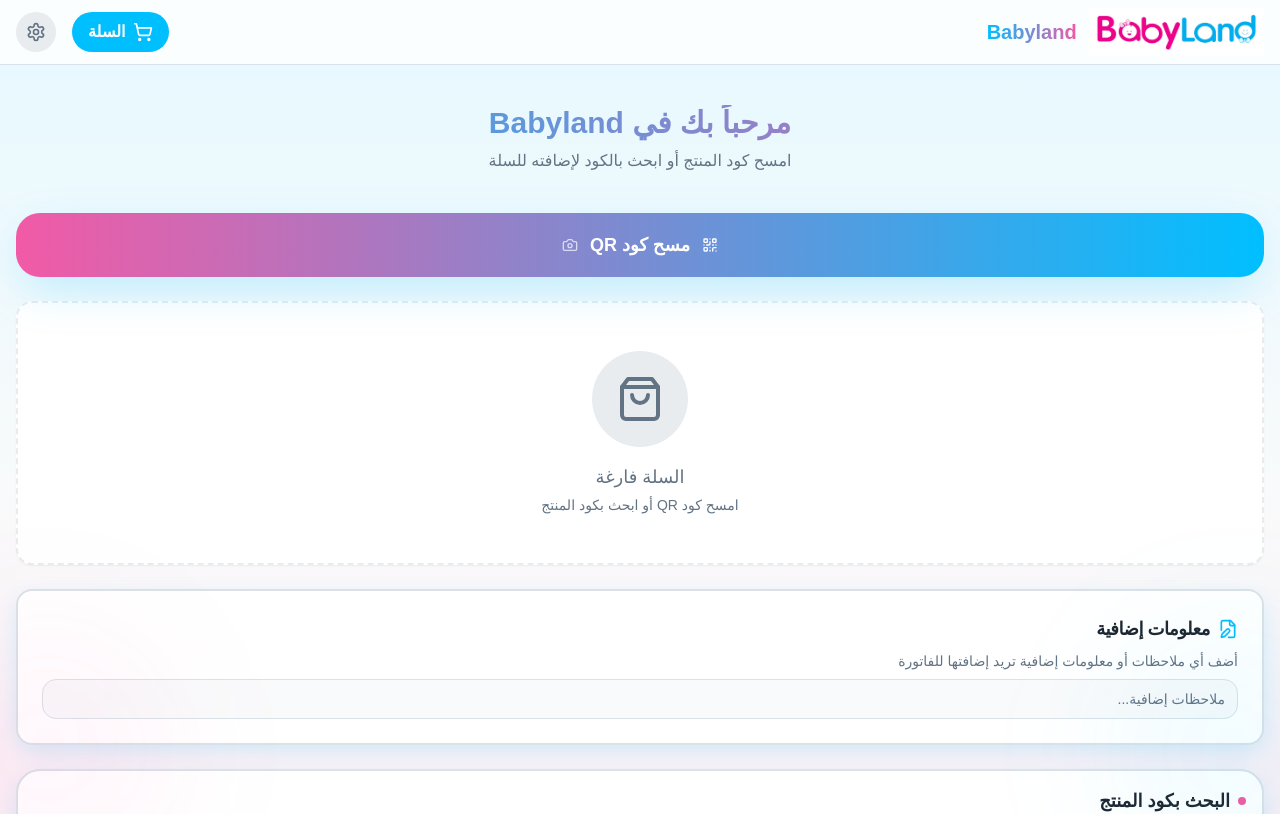
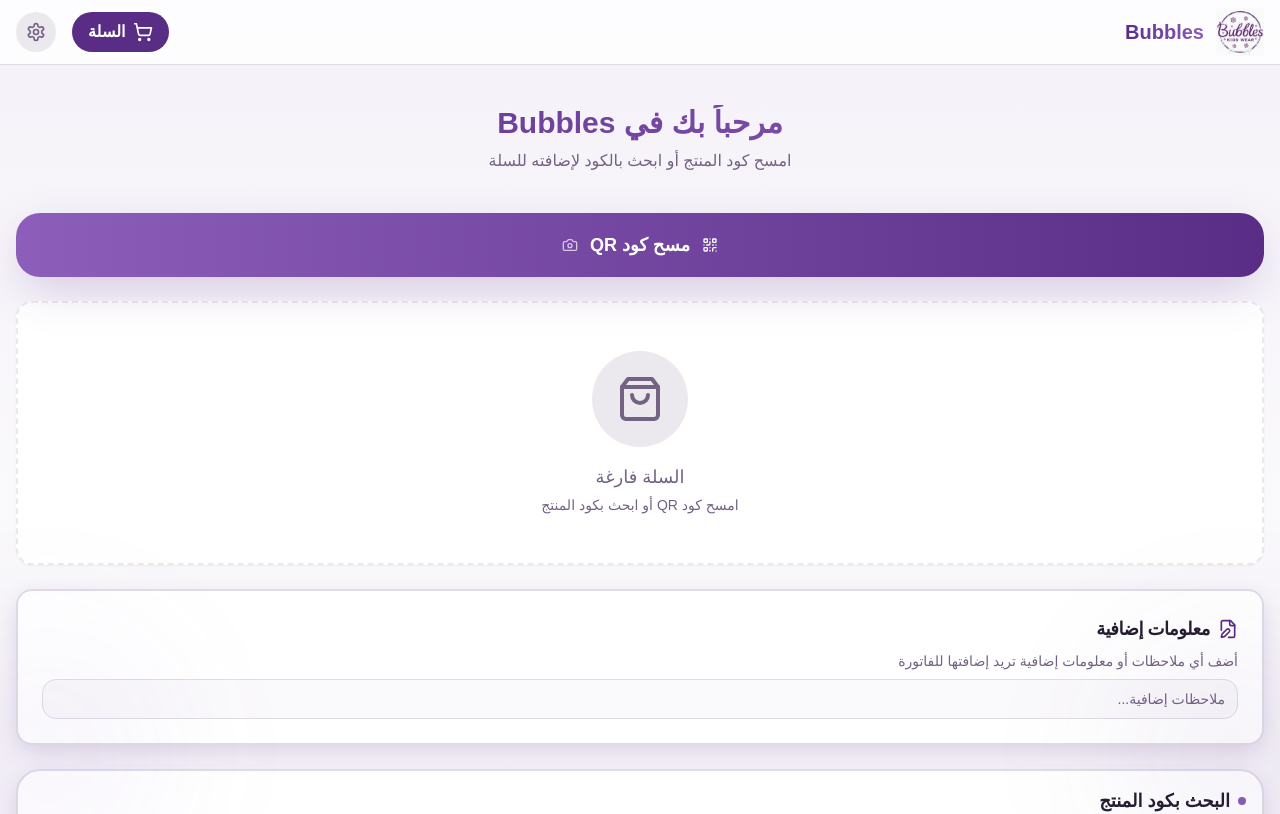
Before and after one commit to Yassin-bassem/didutti, a React (Vite) app: page / in a window 1280 px wide. Shown: the top 814 px of the page. Built offline with nearby package versions, Linux system fonts and the light colour scheme; the HTML template or start-up script is replaced by a standard one.

Commit message:
Replaced logo with bubbles
Co-authored-by: yassinbassem151-lang <243665570+yassinbassem151-lang@users.noreply.github.com>

```diff
--- a/index.html
+++ b/index.html
@@ -4,8 +4,8 @@
     <meta charset="UTF-8" />
     <meta name="viewport" content="width=device-width, initial-scale=1.0" />
     <!-- TODO: Set the document title to the name of your application -->
-    <title>Bubbles</title>
-    <meta name="description" content="Bubbles">
+    <title>Bubbles Kids Wear</title>
+    <meta name="description" content="Bubbles Kids Wear - ملابس أطفال">
     <meta name="author" content="Lovable" />
 
     <!-- TODO: Update og:title to match your application name -->
--- a/src/components/Header.tsx
+++ b/src/components/Header.tsx
@@ -1,7 +1,7 @@
 import { Link } from 'react-router-dom';
 import { ShoppingCart, Settings } from 'lucide-react';
 import { useCart } from '@/contexts/CartContext';
-import babylandLogo from '@/assets/baby-land-logo.jpg';
+import bubblesLogo from '@/assets/bubbles-logo.jpeg';
 
 const Header = () => {
   const { totalItems } = useCart();
@@ -10,8 +10,8 @@ const Header = () => {
     <header className="sticky top-0 z-50 w-full border-b border-border bg-card/95 backdrop-blur supports-[backdrop-filter]:bg-card/80">
       <div className="container flex h-16 items-center justify-between">
         <Link to="/" className="flex items-center gap-3 transition-transform hover:scale-105">
-          <img src={babylandLogo} alt="Babyland" className="h-12 w-auto object-contain" />
-          <span className="text-xl font-bold gradient-text">Babyland</span>
+          <img src={bubblesLogo} alt="Bubbles" className="h-12 w-auto object-contain" />
+          <span className="text-xl font-bold gradient-text">Bubbles</span>
         </Link>
 
         <nav className="flex items-center gap-4">
--- a/src/index.css
+++ b/src/index.css
@@ -6,53 +6,53 @@
 
 @layer base {
   :root {
-    /* Babyland Brand Colors - Playful Blue & Pink Theme */
-    --background: 200 20% 98%;
-    --foreground: 210 25% 15%;
+    /* Bubbles Brand Colors - Purple & White Theme */
+    --background: 270 20% 98%;
+    --foreground: 270 25% 15%;
 
     --card: 0 0% 100%;
-    --card-foreground: 210 25% 15%;
+    --card-foreground: 270 25% 15%;
 
     --popover: 0 0% 100%;
-    --popover-foreground: 210 25% 15%;
+    --popover-foreground: 270 25% 15%;
 
-    /* Primary - Cyan/Turquoise Blue */
-    --primary: 195 100% 50%;
+    /* Primary - Deep Purple */
+    --primary: 270 50% 35%;
     --primary-foreground: 0 0% 100%;
 
-    /* Secondary - Soft Pink */
-    --secondary: 330 85% 65%;
+    /* Secondary - Lighter Purple */
+    --secondary: 270 40% 55%;
     --secondary-foreground: 0 0% 100%;
 
-    --muted: 200 15% 92%;
-    --muted-foreground: 210 15% 45%;
+    --muted: 270 10% 92%;
+    --muted-foreground: 270 15% 45%;
 
-    /* Accent - Light Pink */
-    --accent: 330 70% 92%;
-    --accent-foreground: 330 85% 45%;
+    /* Accent - Soft Lavender */
+    --accent: 270 40% 92%;
+    --accent-foreground: 270 50% 35%;
 
     --destructive: 0 84% 60%;
     --destructive-foreground: 0 0% 100%;
 
-    --border: 200 20% 88%;
-    --input: 200 20% 88%;
-    --ring: 195 100% 50%;
+    --border: 270 15% 88%;
+    --input: 270 15% 88%;
+    --ring: 270 50% 35%;
 
     --radius: 1rem;
 
-    /* Custom Babyland Colors */
-    --baby-blue: 195 100% 50%;
-    --baby-blue-light: 195 100% 95%;
-    --baby-pink: 330 85% 65%;
-    --baby-pink-light: 330 70% 95%;
-    --baby-gradient: linear-gradient(135deg, hsl(195, 100%, 50%) 0%, hsl(330, 85%, 65%) 100%);
-    --baby-gradient-soft: linear-gradient(135deg, hsl(195, 100%, 95%) 0%, hsl(330, 70%, 95%) 100%);
+    /* Custom Bubbles Colors */
+    --baby-blue: 270 50% 35%;
+    --baby-blue-light: 270 40% 96%;
+    --baby-pink: 270 40% 55%;
+    --baby-pink-light: 270 30% 95%;
+    --baby-gradient: linear-gradient(135deg, hsl(270, 50%, 35%) 0%, hsl(270, 40%, 55%) 100%);
+    --baby-gradient-soft: linear-gradient(135deg, hsl(270, 40%, 96%) 0%, hsl(270, 30%, 95%) 100%);
 
     /* Shadows */
-    --shadow-sm: 0 2px 8px -2px hsl(195 100% 50% / 0.15);
-    --shadow-md: 0 8px 24px -4px hsl(195 100% 50% / 0.2);
-    --shadow-lg: 0 16px 48px -8px hsl(195 100% 50% / 0.25);
-    --shadow-pink: 0 8px 24px -4px hsl(330 85% 65% / 0.3);
+    --shadow-sm: 0 2px 8px -2px hsl(270 50% 35% / 0.15);
+    --shadow-md: 0 8px 24px -4px hsl(270 50% 35% / 0.2);
+    --shadow-lg: 0 16px 48px -8px hsl(270 50% 35% / 0.25);
+    --shadow-pink: 0 8px 24px -4px hsl(270 40% 55% / 0.3);
 
     --sidebar-background: 0 0% 98%;
     --sidebar-foreground: 240 5.3% 26.1%;
@@ -65,33 +65,33 @@
   }
 
   .dark {
-    --background: 210 25% 8%;
-    --foreground: 200 20% 95%;
+    --background: 270 25% 8%;
+    --foreground: 270 20% 95%;
 
-    --card: 210 25% 12%;
-    --card-foreground: 200 20% 95%;
+    --card: 270 25% 12%;
+    --card-foreground: 270 20% 95%;
 
-    --popover: 210 25% 12%;
-    --popover-foreground: 200 20% 95%;
+    --popover: 270 25% 12%;
+    --popover-foreground: 270 20% 95%;
 
-    --primary: 195 100% 55%;
-    --primary-foreground: 210 25% 8%;
+    --primary: 270 50% 55%;
+    --primary-foreground: 270 25% 8%;
 
-    --secondary: 330 75% 55%;
+    --secondary: 270 40% 45%;
     --secondary-foreground: 0 0% 100%;
 
-    --muted: 210 25% 18%;
-    --muted-foreground: 200 15% 60%;
+    --muted: 270 25% 18%;
+    --muted-foreground: 270 15% 60%;
 
-    --accent: 330 60% 25%;
-    --accent-foreground: 330 70% 85%;
+    --accent: 270 40% 25%;
+    --accent-foreground: 270 40% 85%;
 
     --destructive: 0 62% 45%;
     --destructive-foreground: 0 0% 100%;
 
-    --border: 210 25% 20%;
-    --input: 210 25% 20%;
-    --ring: 195 100% 55%;
+    --border: 270 25% 20%;
+    --input: 270 25% 20%;
+    --ring: 270 50% 55%;
 
     --sidebar-background: 240 5.9% 10%;
     --sidebar-foreground: 240 4.8% 95.9%;
--- a/src/pages/AdminDashboard.tsx
+++ b/src/pages/AdminDashboard.tsx
@@ -2,7 +2,7 @@ import { useEffect, useState } from 'react';
 import { useNavigate, Link, Outlet, useLocation } from 'react-router-dom';
 import { Package, ShoppingCart, Users, BarChart3, LogOut, Wallet, SearchCode, FileText, ImagePlus, Menu, X, Bell, UserCog } from 'lucide-react';
 import { Button } from '@/components/ui/button';
-import babylandLogo from '@/assets/babyland-logo.jpg';
+import bubblesLogo from '@/assets/bubbles-logo.jpeg';
 import { VersionProvider } from '@/contexts/VersionContext';
 import VersionSelector from '@/components/VersionSelector';
 
@@ -73,7 +73,7 @@ const AdminDashboard = () => {
           <div className="p-4 border-b border-border min-w-[256px] lg:min-w-0">
             <div className="flex items-center justify-between">
               <Link to="/" className="flex items-center gap-3">
-                <img src={babylandLogo} alt="Babyland" className="h-10 w-10 rounded-full flex-shrink-0" />
+                <img src={bubblesLogo} alt="Bubbles" className="h-10 w-10 rounded-full flex-shrink-0" />
                 {sidebarOpen && <span className="font-bold gradient-text whitespace-nowrap">لوحة التحكم</span>}
               </Link>
               <Button
--- a/src/pages/AdminLogin.tsx
+++ b/src/pages/AdminLogin.tsx
@@ -6,7 +6,7 @@ import { Input } from '@/components/ui/input';
 import { Card, CardContent, CardHeader, CardTitle } from '@/components/ui/card';
 import { toast } from 'sonner';
 import { supabase } from '@/integrations/supabase/client';
-import babylandLogo from '@/assets/babyland-logo.jpg';
+import bubblesLogo from '@/assets/bubbles-logo.jpeg';
 
 const ADMIN_PASSWORD = '1980';
 
@@ -60,8 +60,8 @@ const AdminLogin = () => {
       <Card className="w-full max-w-md border-2 border-primary/20 shadow-baby-lg">
         <CardHeader className="text-center space-y-4">
           <img
-            src={babylandLogo}
-            alt="Babyland"
+            src={bubblesLogo}
+            alt="Bubbles"
             className="w-24 h-24 mx-auto rounded-full shadow-baby float-animation"
           />
           <CardTitle className="text-2xl gradient-text">
--- a/src/pages/Checkout.tsx
+++ b/src/pages/Checkout.tsx
@@ -11,7 +11,7 @@ import { supabase } from '@/integrations/supabase/client';
 import { toast } from 'sonner';
 import Header from '@/components/Header';
 import ProductImage from '@/components/ProductImage';
-import logoImage from '@/assets/babyland-logo.jpg';
+import logoImage from '@/assets/bubbles-logo.jpeg';
 
 // Old customers data - format: name | shopName | address | phone
 const oldCustomersData = [
@@ -481,7 +481,7 @@ const Checkout = () => {
   const generateWhatsAppInvoice = () => {
     if (!orderNumber || !orderDetails) return '';
 
-    let invoiceText = `🧸 *Babyland - فاتورة رقم ${orderNumber}*\n\n`;
+    let invoiceText = `🧸 *Bubbles - فاتورة رقم ${orderNumber}*\n\n`;
     invoiceText += `👤 *العميل:* ${orderDetails.customerName}\n`;
     if (orderDetails.shopName) invoiceText += `🏪 *المحل:* ${orderDetails.shopName}\n`;
     invoiceText += `📞 *الهاتف:* ${orderDetails.phone}\n`;
@@ -509,7 +509,7 @@ const Checkout = () => {
       invoiceText += `💵 *العربون (${methodLabel}):* -${orderDetails.depositAmount.toFixed(2)} ج.م\n`;
     }
     invoiceText += `✅ *المطلوب:* ${orderDetails.total.toFixed(2)} ج.م\n\n`;
-    invoiceText += `شكراً لتعاملكم مع Babyland 🎀`;
+    invoiceText += `شكراً لتعاملكم مع Bubbles 🎀`;
 
     return invoiceText;
   };
--- a/src/pages/Index.tsx
+++ b/src/pages/Index.tsx
@@ -51,7 +51,7 @@ const Index = () => {
       <main className="container py-6 space-y-6">
         {/* Hero Section */}
         <div className="text-center space-y-2 py-4">
-          <h1 className="text-3xl font-bold gradient-text">مرحباً بك في Babyland</h1>
+          <h1 className="text-3xl font-bold gradient-text">مرحباً بك في Bubbles</h1>
           <p className="text-muted-foreground">امسح كود المنتج أو ابحث بالكود لإضافته للسلة</p>
         </div>
 
--- a/tailwind.config.ts
+++ b/tailwind.config.ts
@@ -114,9 +114,9 @@ export default {
         wiggle: "wiggle 0.5s ease-in-out",
       },
       boxShadow: {
-        baby: "0 8px 24px -4px hsl(195 100% 50% / 0.2)",
-        "baby-lg": "0 16px 48px -8px hsl(195 100% 50% / 0.25)",
-        pink: "0 8px 24px -4px hsl(330 85% 65% / 0.3)",
+        baby: "0 8px 24px -4px hsl(270 50% 35% / 0.2)",
+        "baby-lg": "0 16px 48px -8px hsl(270 50% 35% / 0.25)",
+        pink: "0 8px 24px -4px hsl(270 40% 55% / 0.3)",
       },
     },
   },
```
Also changed, not shown: src/pages/admin/Orders.tsx (+8 -8 lines).
